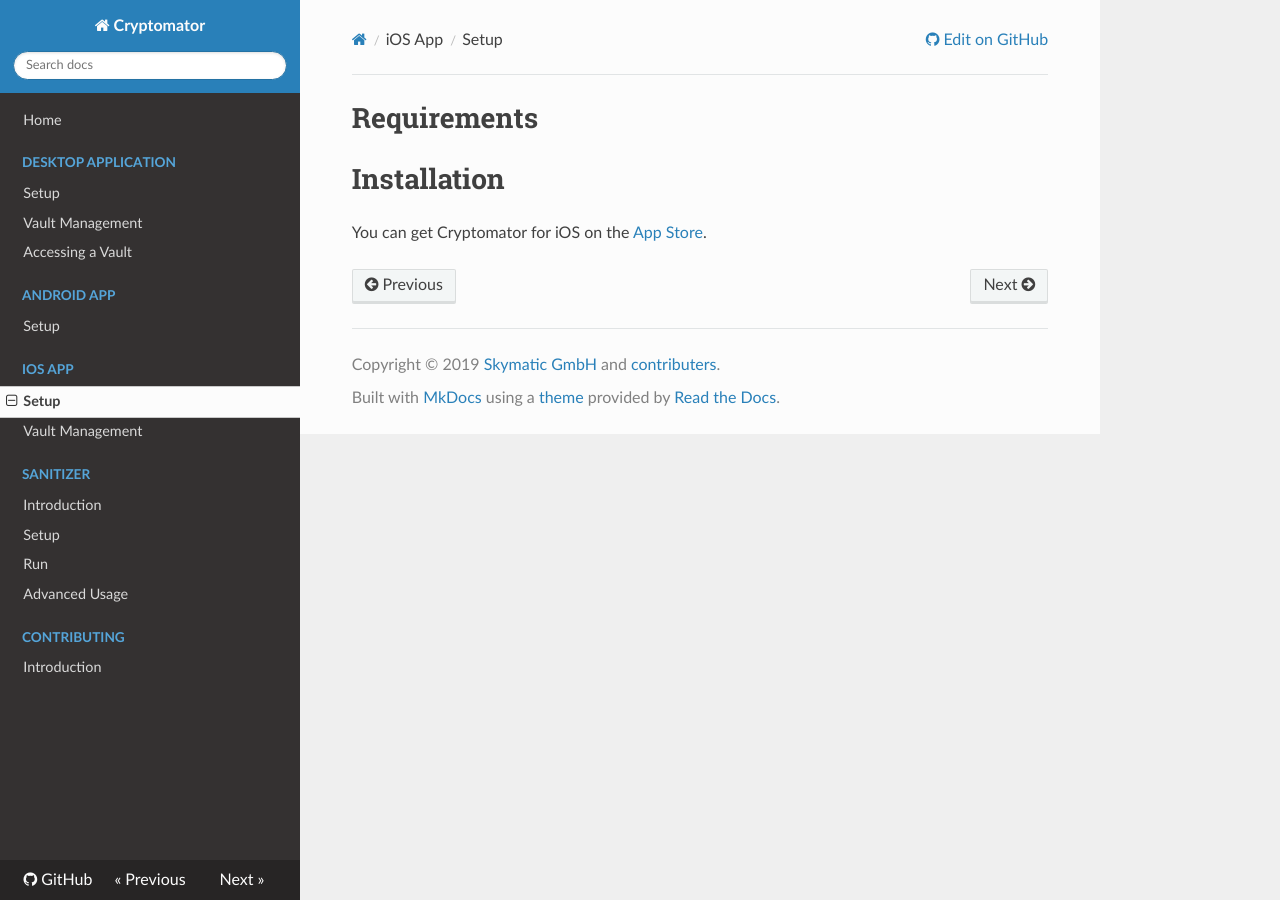
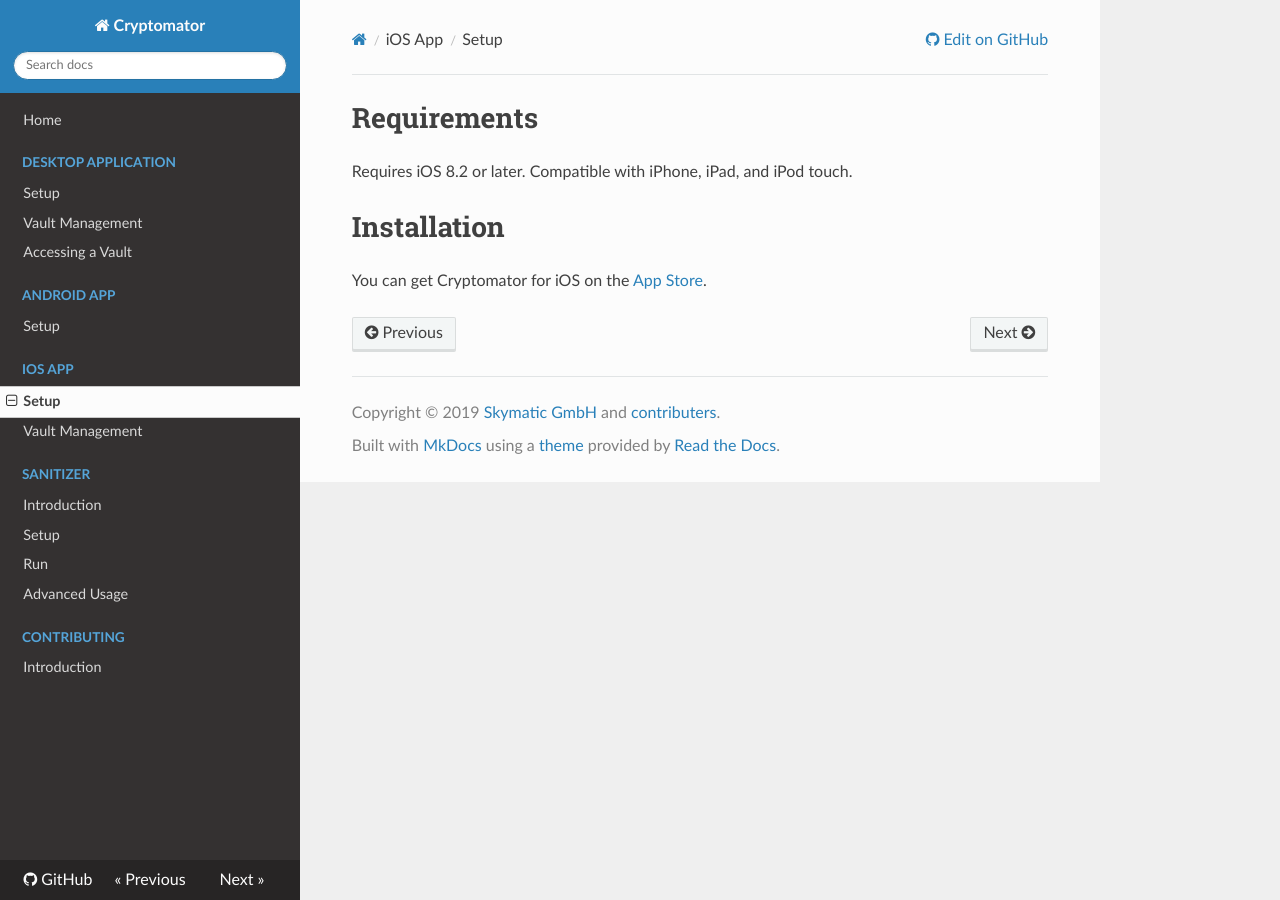
Before and after one commit to cryptomator/docs, an MkDocs documentation site: the page built from docs/ios/setup.md, in a window 1280 px wide. Built offline with MkDocs 1.6.1, drawn with Linux system fonts in a browser that asks for light colours; nearby versions of some CDN libraries.

Commit message:
Update setup.md
Added IO Requirement (copy from AppStore)

```diff
--- a/docs/ios/setup.md
+++ b/docs/ios/setup.md
@@ -1,4 +1,6 @@
 # Requirements
+
+Requires iOS 8.2 or later. Compatible with iPhone, iPad, and iPod touch.
 
 # Installation
 
```
